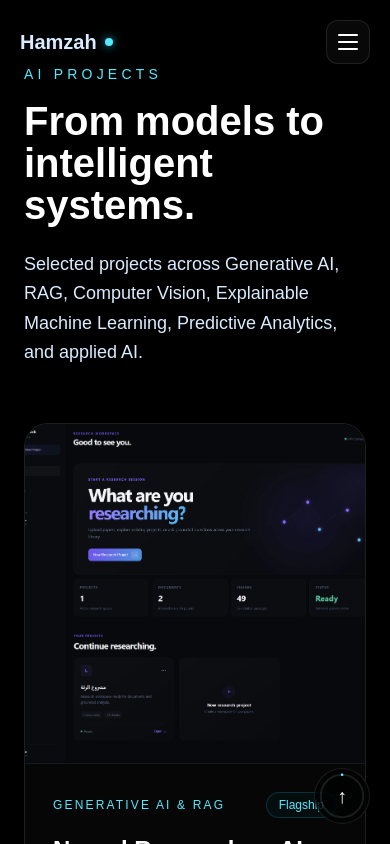
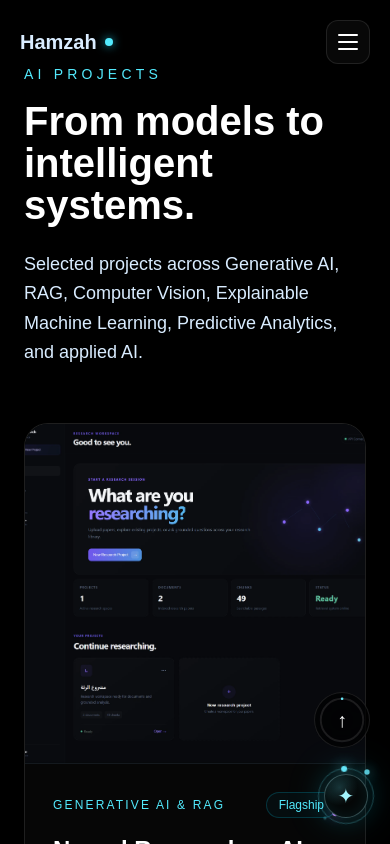
Before and after one commit to Hamzah-20/portfolio, a React (Vite) app: page /projects in a window 390 px wide. Shown: the top 844 px of the page. Built offline with nearby package versions, Linux system fonts and the light colour scheme; a web font is replaced by a local one.

Commit message:
feat: add global AI assistant and portfolio navigation

```diff
--- a/src/App.jsx
+++ b/src/App.jsx
@@ -1,8 +1,10 @@
-import { lazy, Suspense } from "react";
+import { lazy, Suspense, useState } from "react";
 import { Routes, Route } from "react-router-dom";
 
 import ScrollToTop from "./components/ScrollToTop";
 import RouteSEO from "./components/RouteSEO";
+import AskAIModal from "./components/AskAIModal";
+import FloatingAIButton from "./components/FloatingAIButton";
 
 const Home = lazy(() => import("./pages/Home"));
 const Projects = lazy(() => import("./pages/Projects"));
@@ -20,14 +22,25 @@ const PageLoader = () => (
   </div>
 );
 
-const App = () => (
+const App = () => {
+  const [isAIOpen, setIsAIOpen] = useState(false);
+
+  const openAI = () => {
+    setIsAIOpen(true);
+  };
+
+  const closeAI = () => {
+    setIsAIOpen(false);
+  };
+
+  return (
     <>
       <ScrollToTop />
       <RouteSEO />
 
       <Suspense fallback={<PageLoader />}>
         <Routes>
-        <Route path="/" element={<Home />} />
+          <Route path="/" element={<Home onOpenAI={openAI} />} />
 
           <Route path="/projects" element={<Projects />} />
 
@@ -47,12 +60,20 @@ const App = () => (
             element={<FinancialAnalytics />}
           />
 
-        <Route path="/projects/diamond-pricing" element={<DiamondPricing />} />
+          <Route
+            path="/projects/diamond-pricing"
+            element={<DiamondPricing />}
+          />
 
           <Route path="/about" element={<About />} />
         </Routes>
       </Suspense>
+
+      <FloatingAIButton onClick={openAI} isOpen={isAIOpen} />
+
+      <AskAIModal isOpen={isAIOpen} onClose={closeAI} />
     </>
   );
+};
 
 export default App;
--- a/src/components/AskAIModal.jsx
+++ b/src/components/AskAIModal.jsx
@@ -1,6 +1,7 @@
 import { useEffect, useRef, useState } from "react";
 import ReactMarkdown from "react-markdown";
 import remarkGfm from "remark-gfm";
+import { useNavigate } from "react-router-dom";
 
 const containsArabic = (text) =>
   /[\u0600-\u06FF\u0750-\u077F\u08A0-\u08FF]/.test(text);
@@ -13,6 +14,7 @@ const suggestedQuestions = [
 ];
 
 const AskAIModal = ({ isOpen, onClose }) => {
+  const navigate = useNavigate();
   const [input, setInput] = useState("");
   const [messages, setMessages] = useState([]);
   const [isLoading, setIsLoading] = useState(false);
@@ -505,39 +507,33 @@ const AskAIModal = ({ isOpen, onClose }) => {
                           ),
 
                           a: ({ href, children }) => {
-                            const isContactLink =
-                              href === "#contact" ||
-                              href?.endsWith("/#contact") ||
-                              href?.endsWith("#contact");
+                            const isInternalLink =
+                              href?.startsWith("/") || href?.startsWith("#");
+
                             const isEmailLink = href?.startsWith("mailto:");
 
                             return (
                               <a
                                 href={href}
                                 target={
-                                  isContactLink || isEmailLink
+                                  isInternalLink || isEmailLink
                                     ? undefined
                                     : "_blank"
                                 }
                                 rel={
-                                  isContactLink || isEmailLink
+                                  isInternalLink || isEmailLink
                                     ? undefined
                                     : "noreferrer"
                                 }
                                 onClick={(event) => {
-                                  if (!isContactLink) return;
+                                  if (!isInternalLink) return;
 
                                   event.preventDefault();
 
                                   onClose();
 
                                   window.setTimeout(() => {
-                                    document
-                                      .querySelector("#contact")
-                                      ?.scrollIntoView({
-                                        behavior: "smooth",
-                                        block: "start",
-                                      });
+                                    navigate(href);
                                   }, 150);
                                 }}
                                 className="
--- /dev/null
+++ b/src/components/FloatingAIButton.jsx
@@ -0,0 +1,87 @@
+const FloatingAIButton = ({ onClick, isOpen }) => {
+  if (isOpen) return null;
+
+  return (
+    <button
+      type="button"
+      onClick={onClick}
+      aria-label="Open Hamzah's AI assistant"
+      className="
+        floating-ai-button
+        group
+        fixed
+        right-4 md:right-7
+        bottom-5 md:bottom-7
+        z-[90]
+        flex
+        items-center
+        gap-3
+      "
+    >
+      <span
+        className="
+          floating-ai-label
+          hidden md:block
+          rounded-full
+          border border-cyan-300/20
+          bg-black/80
+          backdrop-blur-xl
+          px-4 py-2
+          text-sm
+          font-medium
+          text-white
+          opacity-0
+          translate-x-3
+          pointer-events-none
+          transition-all
+          duration-300
+          group-hover:opacity-100
+          group-hover:translate-x-0
+        "
+      >
+        Ask My AI
+      </span>
+
+      <span
+        className="
+          floating-ai-orb
+          relative
+          flex
+          size-14 md:size-16
+          items-center
+          justify-center
+          rounded-full
+        "
+      >
+        <span className="floating-ai-ring floating-ai-ring-one" />
+        <span className="floating-ai-ring floating-ai-ring-two" />
+
+        <span
+          className="
+            floating-ai-core
+            relative z-10
+            flex
+            size-11 md:size-12
+            items-center
+            justify-center
+            rounded-full
+            border border-cyan-200/30
+            bg-black
+            text-cyan-200
+            text-xl md:text-2xl
+            transition-transform
+            duration-300
+            group-hover:scale-110
+          "
+        >
+          ✦
+        </span>
+
+        <span className="floating-ai-particle floating-ai-particle-one" />
+        <span className="floating-ai-particle floating-ai-particle-two" />
+      </span>
+    </button>
+  );
+};
+
+export default FloatingAIButton;
--- a/src/components/ScrollToTopProgress.jsx
+++ b/src/components/ScrollToTopProgress.jsx
@@ -61,8 +61,8 @@ const ScrollToTopProgress = () => {
         fixed
         right-5
         md:right-8
-        bottom-5
-        md:bottom-8
+        bottom-24
+        md:bottom-28
         z-[200]
         w-14
         h-14
--- a/src/index.css
+++ b/src/index.css
@@ -746,3 +746,123 @@ a,
 .ask-ai-message-content[dir="ltr"] {
   text-align: left;
 }
+
+.floating-ai-orb {
+  filter: drop-shadow(0 0 18px rgba(34, 211, 238, 0.18));
+}
+
+.floating-ai-core {
+  background:
+    radial-gradient(
+      circle at 35% 30%,
+      rgba(103, 232, 249, 0.2),
+      transparent 45%
+    ),
+    #050505;
+
+  box-shadow:
+    inset 0 0 18px rgba(34, 211, 238, 0.1),
+    0 0 30px rgba(34, 211, 238, 0.12);
+}
+
+.floating-ai-ring {
+  position: absolute;
+  border-radius: 999px;
+  pointer-events: none;
+}
+
+.floating-ai-ring-one {
+  inset: 0;
+  border: 1px solid rgba(103, 232, 249, 0.28);
+  animation: floatingAIRotate 7s linear infinite;
+}
+
+.floating-ai-ring-one::before {
+  content: "";
+  position: absolute;
+  top: -3px;
+  left: 50%;
+  width: 6px;
+  height: 6px;
+  border-radius: 999px;
+  background: rgb(103, 232, 249);
+  box-shadow: 0 0 14px rgba(103, 232, 249, 0.9);
+}
+
+.floating-ai-ring-two {
+  inset: 7px;
+  border: 1px solid rgba(192, 132, 252, 0.22);
+  animation: floatingAIRotateReverse 10s linear infinite;
+}
+
+.floating-ai-ring-two::before {
+  content: "";
+  position: absolute;
+  right: -3px;
+  top: 50%;
+  width: 5px;
+  height: 5px;
+  border-radius: 999px;
+  background: rgb(192, 132, 252);
+  box-shadow: 0 0 12px rgba(192, 132, 252, 0.8);
+}
+
+.floating-ai-particle {
+  position: absolute;
+  width: 4px;
+  height: 4px;
+  border-radius: 999px;
+  background: rgba(103, 232, 249, 0.9);
+  box-shadow: 0 0 10px rgba(103, 232, 249, 0.9);
+}
+
+.floating-ai-particle-one {
+  top: 2px;
+  right: 5px;
+  animation: floatingAIPulse 2s ease-in-out infinite;
+}
+
+.floating-ai-particle-two {
+  bottom: 4px;
+  left: 5px;
+  animation: floatingAIPulse 2s 0.7s ease-in-out infinite;
+}
+
+.floating-ai-button:hover .floating-ai-core {
+  box-shadow:
+    inset 0 0 24px rgba(34, 211, 238, 0.18),
+    0 0 45px rgba(34, 211, 238, 0.3);
+}
+
+@keyframes floatingAIRotate {
+  to {
+    transform: rotate(360deg);
+  }
+}
+
+@keyframes floatingAIRotateReverse {
+  to {
+    transform: rotate(-360deg);
+  }
+}
+
+@keyframes floatingAIPulse {
+  0%,
+  100% {
+    opacity: 0.3;
+    transform: scale(0.8);
+  }
+
+  50% {
+    opacity: 1;
+    transform: scale(1.4);
+  }
+}
+
+@media (prefers-reduced-motion: reduce) {
+  .floating-ai-ring-one,
+  .floating-ai-ring-two,
+  .floating-ai-particle {
+    animation: none;
+  }
+}
--- a/src/pages/About.jsx
+++ b/src/pages/About.jsx
@@ -74,27 +74,40 @@ const About = () => {
 
         {/* ================= EXPERIENCE ================= */}
 
-        <Experience />
+        <div id="about-experience" className="scroll-mt-28">
+          <Experience />
+        </div>
 
         {/* ================= EDUCATION ================= */}
 
-        <Education />
+        <div id="about-education" className="scroll-mt-28">
+          <Education />
+        </div>
 
         {/* ================= CERTIFICATIONS ================= */}
-        <Certifications />
+
+        <div id="about-certifications" className="scroll-mt-28">
+          <Certifications />
+        </div>
 
         {/* ================= LANGUAGES ================= */}
 
-        <Languages />
+        <div id="about-languages" className="scroll-mt-28">
+          <Languages />
+        </div>
 
         {/* ================= TECH STACK ================= */}
 
-        <TechStack />
+        <div id="about-skills" className="scroll-mt-28">
+          <TechStack />
+        </div>
 
         {/* ================= CV CTA ================= */}
 
         <section
+          id="about-resume"
           className="
+            scroll-mt-28
             px-6 md:px-12 lg:px-16
             py-20
           "
--- a/src/pages/Home.jsx
+++ b/src/pages/Home.jsx
@@ -10,7 +10,7 @@ import FeatureCards from "../sections/FeatureCards";
 import Contact from "../sections/Contact";
 import Footer from "../sections/Footer";
 
-const Home = () => {
+const Home = ({ onOpenAI }) => {
   const location = useLocation();
 
   useEffect(() => {
@@ -33,7 +33,7 @@ const Home = () => {
         <Navbar />
 
         <main>
-          <Hero />
+          <Hero onOpenAI={onOpenAI} />
 
           <ShowcaseSection />
 
--- a/src/sections/Hero.jsx
+++ b/src/sections/Hero.jsx
@@ -3,7 +3,6 @@ import { useGSAP } from "@gsap/react";
 import gsap from "gsap";
 
 import AskAIButton from "../components/AskAIButton";
-import AskAIModal from "../components/AskAIModal";
 import Button from "../components/Button";
 import { words } from "../constants";
 
@@ -11,8 +10,7 @@ const HeroExperience = lazy(
   () => import("../components/models/hero_models/HeroExperience"),
 );
 
-const Hero = () => {
-  const [isAIOpen, setIsAIOpen] = useState(false);
+const Hero = ({ onOpenAI }) => {
   const [show3D, setShow3D] = useState(() => {
     if (typeof window === "undefined") return false;
 
@@ -133,7 +131,7 @@ const Hero = () => {
                 targetId="work"
               />
 
-              <AskAIButton onClick={() => setIsAIOpen(true)} />
+              <AskAIButton onClick={onOpenAI} />
             </div>
           </div>
         </header>
@@ -148,7 +146,6 @@ const Hero = () => {
           </div>
         </figure>
       </div>
-      <AskAIModal isOpen={isAIOpen} onClose={() => setIsAIOpen(false)} />
     </section>
   );
 };
```
Also changed, not shown: 1 other file (tests, documents, lock files or other folders). Lines whose indentation alone changed are shown as unchanged.
